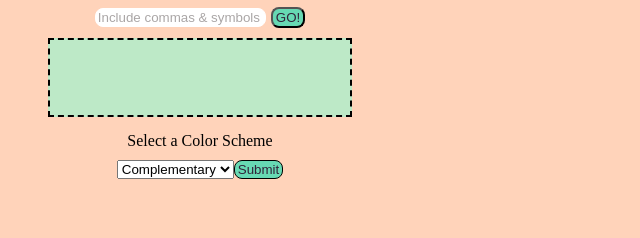
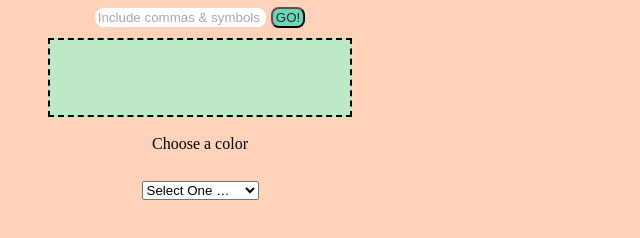
Before and after one commit to Felixljr/Hackathon_ChromeExt, a browser extension: page index.html in a window 1280 px wide. Both pictures are taken after a click on the button "GO!". Shown: the part 146-384 px from the top of the page, without its empty margins (0-640 px from the left). Drawn offline with Linux system fonts and the light colour scheme.

Commit message:
before deleting commented out code

```diff
--- a/index.html
+++ b/index.html
@@ -23,7 +23,19 @@
     </div>
     <!-- Color Palete Rendering Section -->
       <div id="render">
-        <div id="schemeSelect"></div>
+        <div id="schemeSelect">
+          <label>
+            </br>
+            <p>Choose a color</p> </br>
+            <select class="ice-cream" name="ice-cream" id="ice-cream">
+              <option value="">Select One …</option>
+              <option value="complementary">Complementary</option>
+              <option value="triadic">Triadic</option>
+              <option value="tetradic">Tetradic</option>
+              <option value="Analogous">Analogous</option>
+            </select>
+          </label>
+        </div>
         <div id="palettes"></div>
       </div>
 
--- a/main.js
+++ b/main.js
@@ -9,50 +9,74 @@ document.addEventListener('DOMContentLoaded', () => {
     //extend the viewport to accomodate label and dropdown menu
     document.body.style.height = '350px';
     //Label/text for this section
-    const renderLabel = document.createElement('h3')
-    renderLabel.setAttribute("class", "selectScheme");
-    renderLabel.innerHTML = 'Select a Color Scheme';
-    renderLabel.style.marginTop = '15px';
-    document.getElementById('render').appendChild(renderLabel);
+    // const renderLabel = document.createElement('h3')
+    // renderLabel.setAttribute("class", "selectScheme");
+    // renderLabel.innerHTML = 'Select a Color Scheme';
+    // renderLabel.style.marginTop = '15px';
+    // document.getElementById('render').appendChild(renderLabel);
+    document.getElementById('schemeSelect').style.display = 'flex';
     //Create a dropdown menu
-    const dropdown = document.createElement('form');
-    dropdown.setAttribute('action', '#');
-    const dropdownLabel = document.createElement('label');
-    dropdownLabel.setAttribute('for', 'schemes');
-    const dropdownSelect = document.createElement('select');
-    dropdownSelect.setAttribute('name', 'colorSchemes');
-    const dropdownInput = document.createElement('input');
-    dropdownInput.setAttribute('type', 'submit');
-    dropdownInput.setAttribute('value', 'Submit');
-    dropdownInput.setAttribute('id', 'submit');
 
-    const option1 = document.createElement('option');
-    option1.setAttribute("value", "complementary");
-    option1.innerHTML = 'Complementary';
-    const option2 = document.createElement('option');
-    option2.setAttribute("value", "triadic");
-    option2.innerHTML = 'Triadic';
-    const option3 = document.createElement('option');
-    option3.setAttribute("value", "analogous");
-    option3.innerHTML = 'Analogous';
+    // const dropdown = document.createElement('select');
+    // dropdown.setAttribute('action', '#');
+    // dropdown.setAttribute('name', 'colorScheme')
+    // const dropdownLabel = document.createElement('label');
+    // dropdownLabel.setAttribute('for', 'schemes');
 
-    dropdownSelect.appendChild(option1);
-    dropdownSelect.appendChild(option2);
-    dropdownSelect.appendChild(option3);
-    dropdown.appendChild(dropdownSelect);
-    dropdown.appendChild(dropdownLabel);
-    dropdown.appendChild(dropdownInput);
+    // const dropdownSelect = document.createElement('select');
+    // dropdownSelect.setAttribute('name', 'colorSchemes');
 
-    document.getElementById('schemeSelect').appendChild(dropdown);
+    // const dropdownInput = document.createElement('input');
+    // dropdownInput.setAttribute('type', 'submit');
+    // dropdownInput.setAttribute('value', 'Submit');
+    // dropdownInput.setAttribute('id', 'submit');
 
-    dropdownInput.addEventListener('click', function () {
-      document.body.style.height = '850px';
-      const scheme = dropdownInput.value;
-      if(scheme === option2){
-        console.log('test');
-      }
+    // const option0 = document.createElement('option');
+    // option0.setAttribute('value', '');
+    // option0.innerHTML = 'Select One...';
+    // const option1 = document.createElement('option');
+    // option1.setAttribute("value", "complementary");
+    // option1.innerHTML = 'Complementary';
+    // const option2 = document.createElement('option');
+    // option2.setAttribute("value", "triadic");
+    // option2.innerHTML = 'Triadic';
+    // const option3 = document.createElement('option');
+    // option3.setAttribute("value", "tetradic");
+    // option3.innerHTML = 'Tetradic';
+    // const option4 = document.createElement('option');
+    // option4.setAttribute('value', 'analogous');
+    // option4.innerHTML = 'Analogous';
 
-    });
+    // dropdownSelect.appendChild(option0);
+    // dropdownSelect.appendChild(option1);
+    // dropdownSelect.appendChild(option2);
+    // dropdownSelect.appendChild(option3);
+    // dropdownSelect.appendChild(option4);
+    // dropdown.appendChild(dropdownSelect);
+
+    // dropdown.appendChild(dropdownLabel);
+    // dropdown.appendChild(dropdownInput);
+
+    // document.getElementById('schemeSelect').appendChild(dropdownSelect);
+    const dropdownSelect = document.getElementById("ice-cream");
+    dropdownSelect.addEventListener('change', (event)=>{
+      console.log('you made a change!');
+      let colorScheme = event.target.value;
+      document.body.style.height = '900px';
+      document.getElementById('palettes').style.display = 'flex';
+    })
+
+    // if event.target.value = "complementary"
+      //create one box and set its color vato complementary function
+    //if event.target.value = "ti"
+    // dropdownInput.addEventListener('click', function () {
+    //   document.body.style.height = '850px';
+    //   const scheme = dropdownInput.value;
+    //   if(scheme === option2){
+    //     console.log('test');
+    //   }
+
+    // });
   })
 });
 
--- a/style.css
+++ b/style.css
@@ -31,7 +31,7 @@ body {
 }
 
 /* For both text labels */
-.selectScheme{
+.selectScheme, p{
   text-align: center;
   margin-bottom: 10px;
   font-weight: 200;
@@ -51,6 +51,10 @@ input{
   margin-right: 0 !important;
   border: 1px solid white;
   outline: none;
+}
+
+#schemeSelect{
+  display: none;
 }
 
 /* input placeholder font to gray/light*/
@@ -90,15 +94,12 @@ input{
 /* Color rendering Section */
 #render{
   display: flex;
-  flex-direction: column-reverse;
+  flex-direction: column;
 }
-
-
-
-/* #colorPalettes{
-  visibility: hidden;
+#palettes{
+  display: none;
   width: 300px;
   height: 300px;
   margin-top: 50px;
   border: 2px dashed black;
-} */
+}
```
